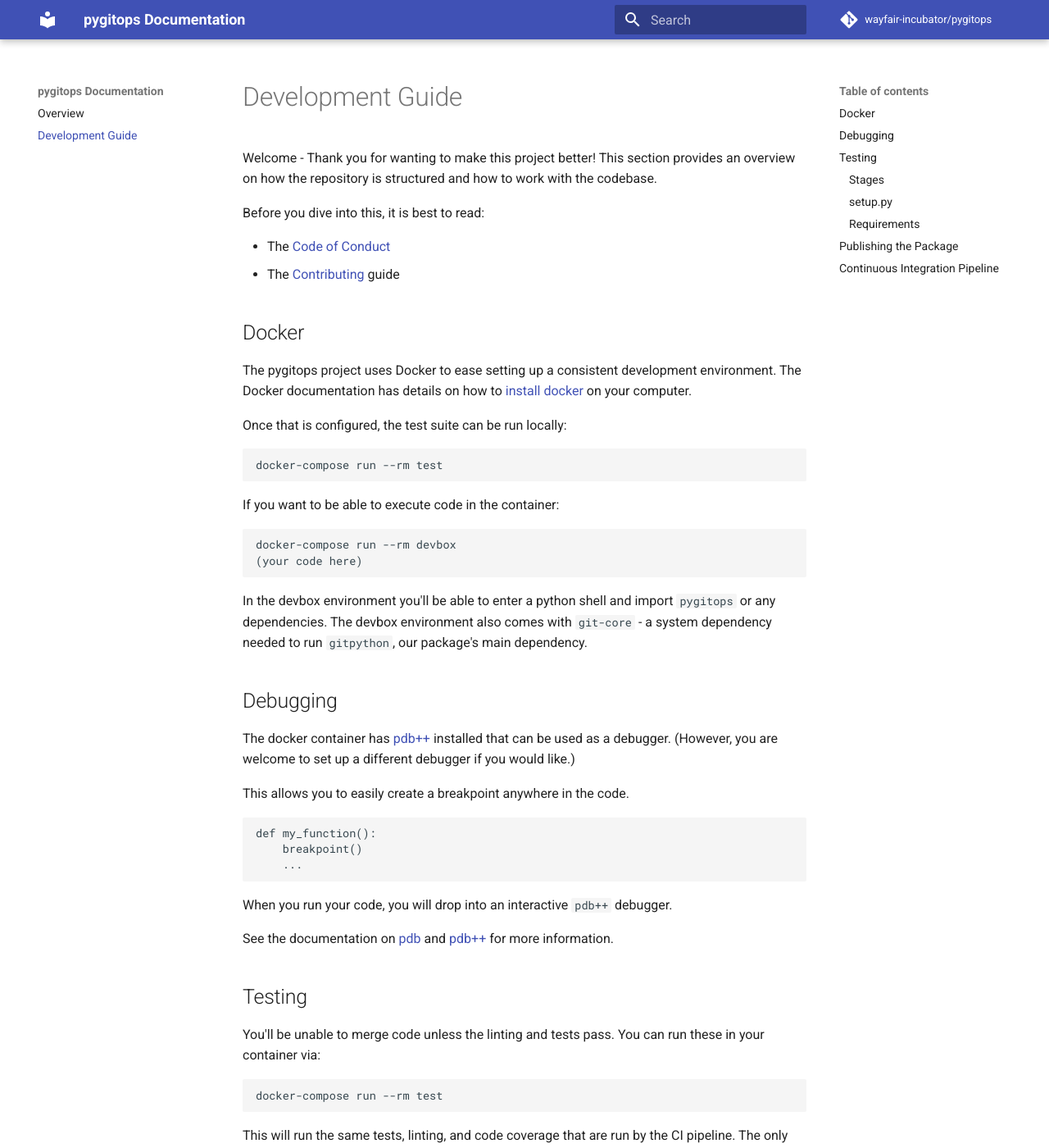
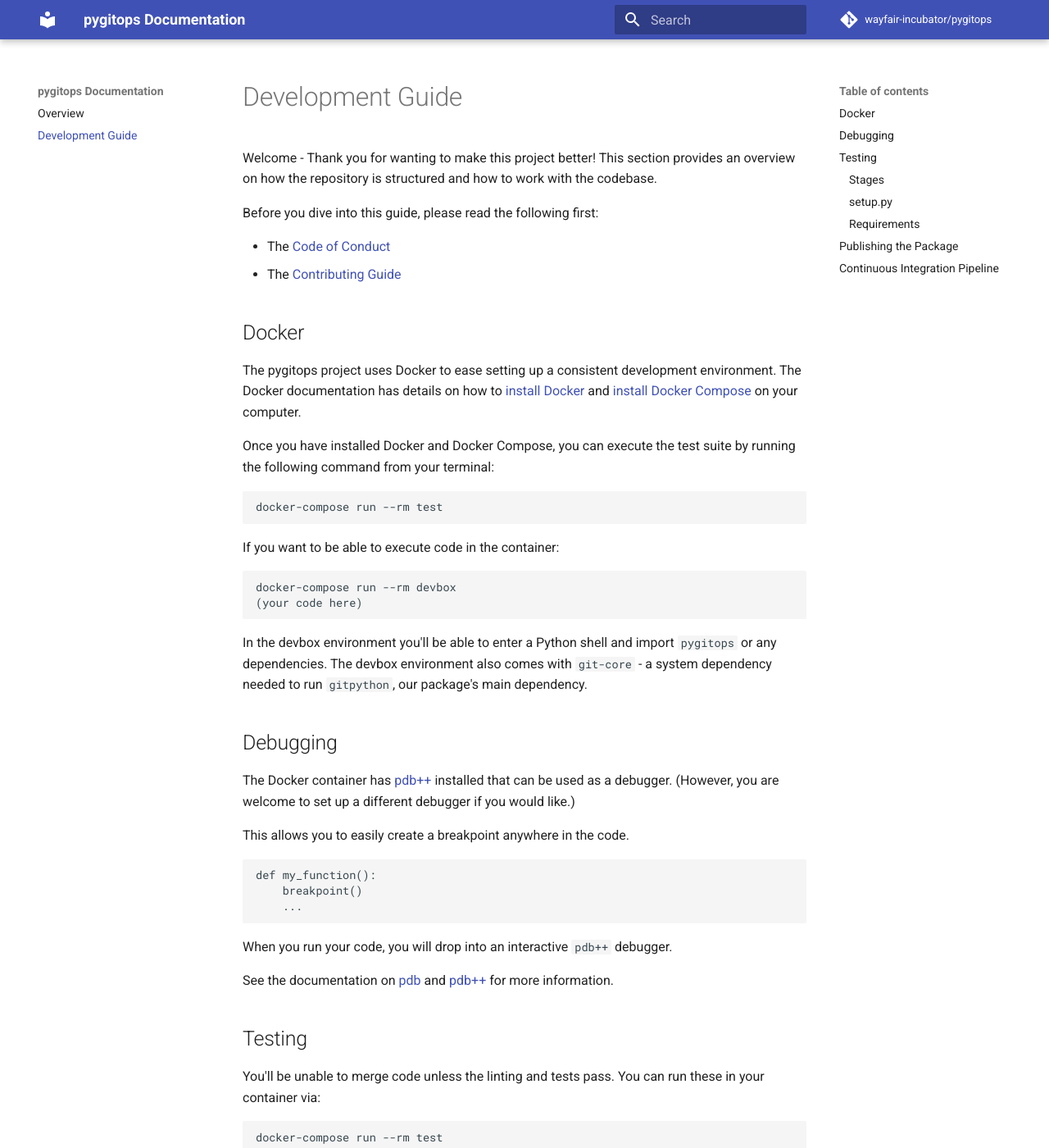
Before and after one commit to wayfair-incubator/pygitops, an MkDocs documentation site: the page built from docs/development-guide.md, in a window 1280 px wide and 1400 px high. Shown: the whole window at 82% size. Built offline with MkDocs 1.6.1 and Material for MkDocs 9.7.7, drawn with Linux system fonts in a browser that asks for light colours; comment, search, counter and statistics services are not loaded; some of the changed text lies outside the part shown.

Commit message:
review feedback

````diff
--- a/docs/development-guide.md
+++ b/docs/development-guide.md
@@ -3,17 +3,17 @@
 Welcome - Thank you for wanting to make this project better! This section provides an overview on how the repository is structured
 and how to work with the codebase.
 
-Before you dive into this, it is best to read:
+Before you dive into this guide, please read the following first:
 
 * The [Code of Conduct][code of conduct]
-* The [Contributing][contributing] guide
+* The [Contributing Guide][contributing]
 
 ## Docker
 
 The pygitops project uses Docker to ease setting up a consistent development environment. The Docker documentation has
-details on how to [install docker][install-docker] on your computer.
+details on how to [install Docker][install-docker] and [install Docker Compose][install-docker-compose] on your computer.
 
-Once that is configured, the test suite can be run locally:
+Once you have installed Docker and Docker Compose, you can execute the test suite by running the following command from your terminal:
 
 ```bash
 docker-compose run --rm test
@@ -26,12 +26,12 @@
 (your code here)
 ```
 
-In the devbox environment you'll be able to enter a python shell and import `pygitops` or any dependencies.
+In the devbox environment you'll be able to enter a Python shell and import `pygitops` or any dependencies.
 The devbox environment also comes with `git-core` - a system dependency needed to run `gitpython`, our package's main dependency.
 
 ## Debugging
 
-The docker container has [pdb++][pdbpp-home] installed that can be used as a debugger. (However, you are welcome to set up
+The Docker container has [pdb++][pdbpp-home] installed that can be used as a debugger. (However, you are welcome to set up
 a different debugger if you would like.)
 
 This allows you to easily create a breakpoint anywhere in the code.
@@ -77,9 +77,9 @@
 Setuptools is used to package the library.
 
 **`setup.py` must not import anything from the package** When installing from source, the user may not have the
-packages dependencies installed, and importing the package is likely to raise an `ImportError`. For this reason, the
-**package version should be obtained without importing**. This is explains why `setup.py` uses a regular expression to
-grabs the version from `__init__.py` without actually importing.
+packages' dependencies installed, and importing the package is likely to raise an `ImportError`. For this reason, the
+**package version should be obtained without importing**. This explains why `setup.py` uses a regular expression to
+grab the version from `__init__.py` without actually importing any dependencies.
 
 ### Requirements
 
@@ -98,6 +98,7 @@
 [code of conduct]: https://github.com/wayfair-incubator/pygitops/blob/main/CODE_OF_CONDUCT.md
 [contributing]: https://github.com/wayfair-incubator/pygitops/blob/main/CONTRIBUTING.md
 [install-docker]: https://docs.docker.com/install/
+[install-docker-compose]: https://docs.docker.com/compose/install/
 [pdbpp-home]: https://github.com/pdbpp/pdbpp
 [pdb-docs]: https://docs.python.org/3/library/pdb.html
 [pdbpp-docs]: https://github.com/pdbpp/pdbpp#usage
````
